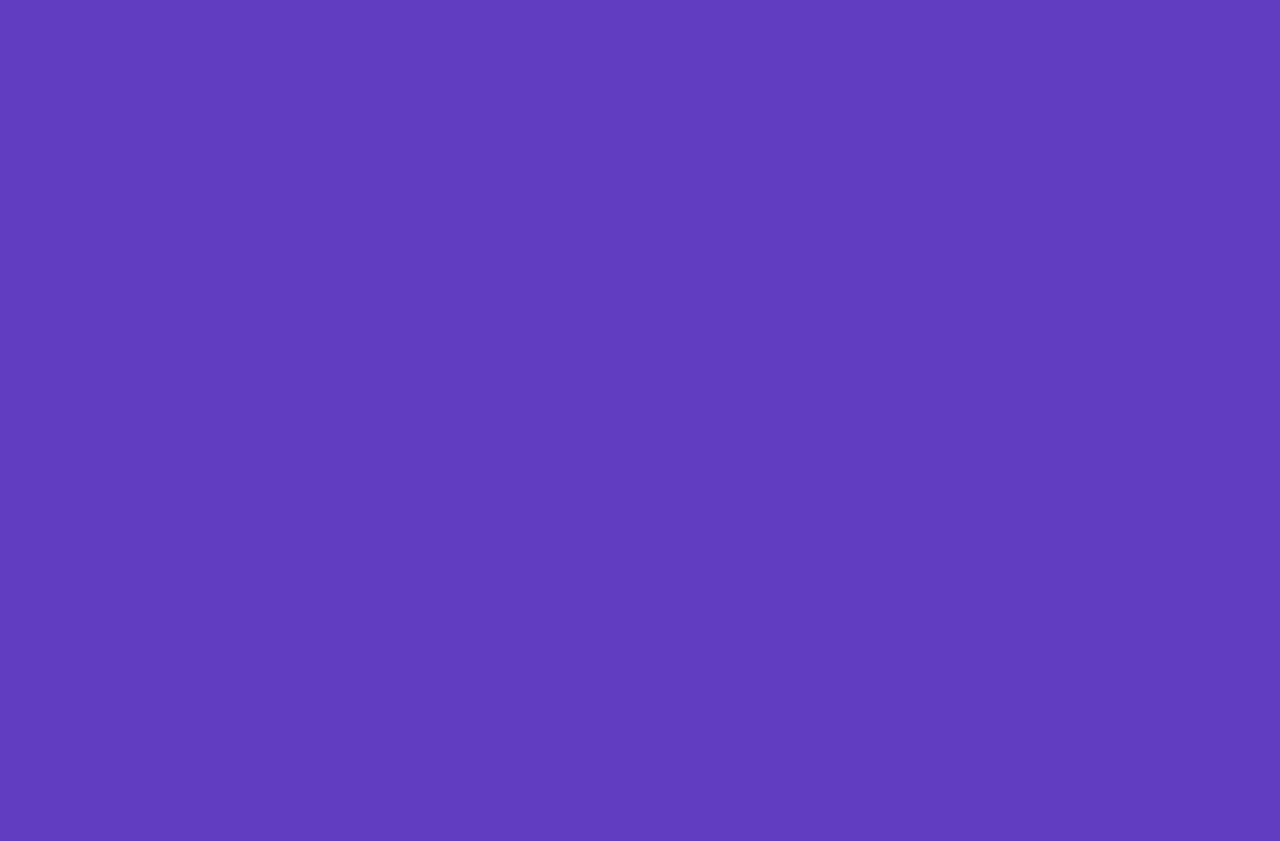
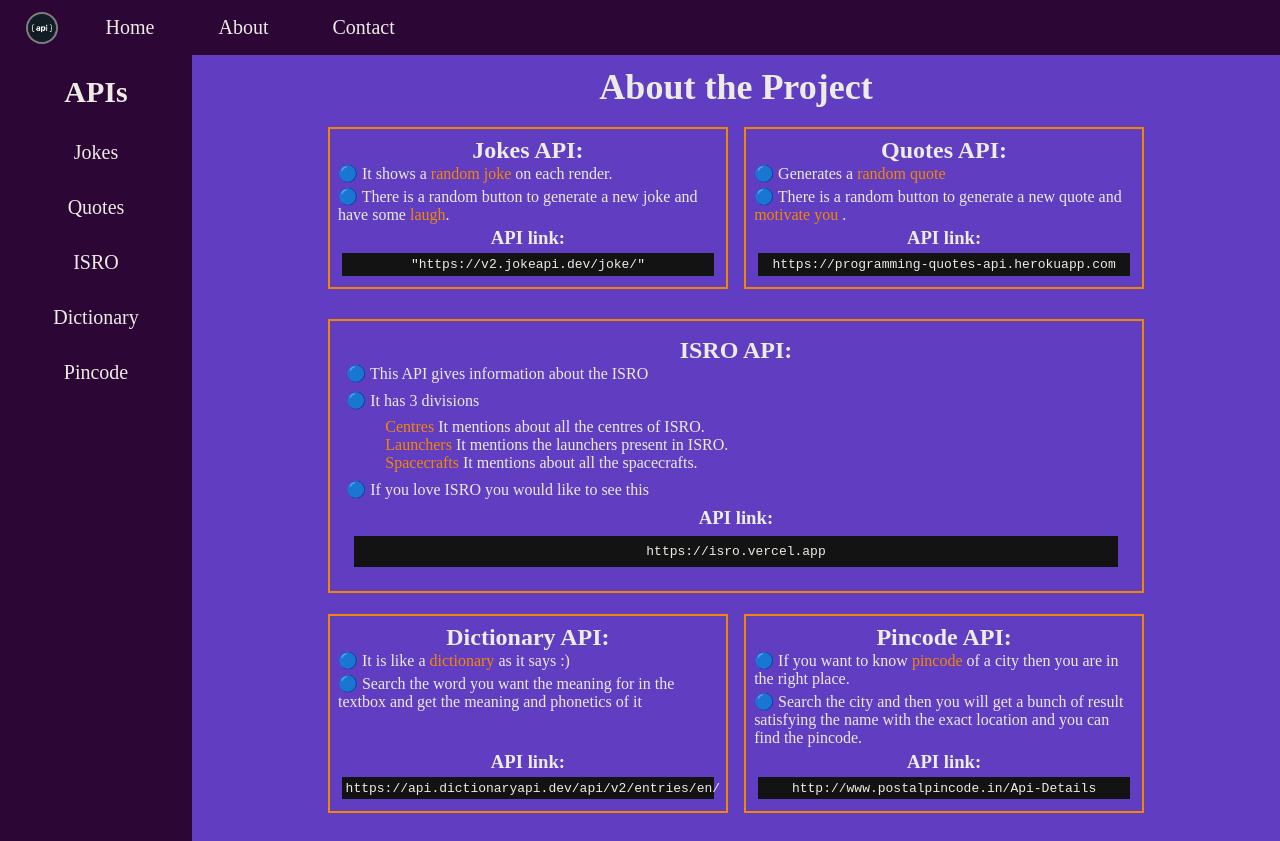
Before and after one commit to dev-shetty/javaScript, a React (Vite) app in the folder The API Fantasy/: page /about in a window 1280 px wide. Before the commit this address had no page. Before the commit the page ends 800 px from the top, so only its background shows below. Built offline with nearby package versions, Linux system fonts and the light colour scheme.

Commit message:
Added about page

```diff
--- a/The API Fantasy/src/App.jsx
+++ b/The API Fantasy/src/App.jsx
@@ -9,7 +9,7 @@ import Centres from "./Components/ISRO/Centres/Centres";
 import Launchers from "./Components/ISRO/Launchers/Launchers";
 import DictionaryPage from "./Main Components/DictionaryPage";
 import PincodePage from "./Main Components/PincodePage";
-import AnimalPage from "./Main Components/AnimalPage";
+import AboutPage from "./Main Components/AboutPage";
 
 function App() {
   return (
@@ -27,7 +27,7 @@ function App() {
           </Route>
           <Route path="/dictionary" element={<DictionaryPage />} />
           <Route path="/pincode" element={<PincodePage />} />
-          <Route path="/animals" element={<AnimalPage />} />
+          <Route path="/about" element={<AboutPage />} />
         </Routes>
       </Router>
     </>
--- /dev/null
+++ b/The API Fantasy/src/Components/About/About.css
@@ -0,0 +1,56 @@
+#about {
+    margin-bottom: 5%;
+}
+#about > h1 {
+    text-align: center;
+    margin-block: 1%;
+    font-size: 2.25em;
+}
+#about > main {
+    width: 75%;
+    margin: auto;
+    display: flex;
+    gap: 2%;
+    flex-wrap: wrap;
+    display: grid;
+    grid-template-columns: 1fr 1fr;
+}
+.api-reference {
+    border: 2px solid var(--pop-color);
+    display: flex;
+    flex-direction: column;
+    padding: 2%;
+    margin-top: 2%;
+}
+.api-reference > p {
+    margin-bottom: 1%;
+}
+.api-reference > h2,
+.api-reference > h3 {
+    text-align: center;
+}
+.api-reference > h3 {
+    margin-top: auto;
+}
+.api-reference > p::before {
+    content: "🔵 ";
+}
+.api-reference > kbd {
+    background-color: #131313;
+    color: var(--text-color);
+    padding: 1%;
+    text-align: center;
+    margin: 1%;
+}
+.api-reference span {
+    color: var(--pop-color)
+}
+#about-isro {
+    grid-column: 1 / 3;
+}
+.api-reference li {
+    margin-left: 5%;
+}
+.api-reference ul {
+    margin-bottom: 1%;
+}
--- /dev/null
+++ b/The API Fantasy/src/Components/About/About.jsx
@@ -0,0 +1,82 @@
+import React from "react";
+import "./About.css";
+
+function About() {
+  return (
+    <div id="about">
+      <h1>About the Project</h1>
+      <main>
+        <div className="api-reference" id="about-joke">
+          <h2>Jokes API: </h2>
+          <p>
+            It shows a <span>random joke</span> on each render.{" "}
+          </p>
+          <p>
+            There is a random button to generate a new joke and have some{" "}
+            <span>laugh</span>.
+          </p>
+          <h3>API link:</h3>
+          <kbd>"https://v2.jokeapi.dev/joke/"</kbd>
+        </div>
+        <div className="api-reference" id="about-quotes">
+          <h2>Quotes API: </h2>
+          <p>
+            Generates a <span>random quote</span>
+          </p>
+          <p>
+            There is a random button to generate a new quote and{" "}
+            <span> motivate you </span>.
+          </p>
+          <h3>API link:</h3>
+          <kbd>https://programming-quotes-api.herokuapp.com</kbd>
+        </div>
+        <div className="api-reference" id="about-isro">
+          <h2>ISRO API: </h2>
+          <p>This API gives information about the ISRO </p>
+          <p>It has 3 divisions</p>
+          <ul>
+            <li>
+              <span>Centres</span> It mentions about all the centres of ISRO.
+            </li>
+            <li>
+              <span>Launchers</span> It mentions the launchers present in ISRO.
+            </li>
+            <li>
+              <span>Spacecrafts</span> It mentions about all the spacecrafts.
+            </li>
+          </ul>
+          <p>If you love ISRO you would like to see this</p>
+          <h3>API link:</h3>
+          <kbd>https://isro.vercel.app</kbd>
+        </div>
+        <div className="api-reference" id="dicitionary-quotes">
+          <h2>Dictionary API: </h2>
+          <p>
+            It is like a <span>dictionary</span> as it says :)
+          </p>
+          <p>
+            Search the word you want the meaning for in the textbox and get the
+            meaning and phonetics of it
+          </p>
+          <h3>API link:</h3>
+          <kbd>https://api.dictionaryapi.dev/api/v2/entries/en/</kbd>
+        </div>
+        <div className="api-reference" id="dicitionary-quotes">
+          <h2>Pincode API: </h2>
+          <p>
+            If you want to know <span>pincode</span> of a city then you are in
+            the right place.
+          </p>
+          <p>
+            Search the city and then you will get a bunch of result satisfying
+            the name with the exact location and you can find the pincode.
+          </p>
+          <h3>API link:</h3>
+          <kbd>http://www.postalpincode.in/Api-Details</kbd>
+        </div>
+      </main>
+    </div>
+  );
+}
+
+export default About;
--- a/The API Fantasy/src/Components/Animals/Animals.css
+++ /dev/null
@@ -1,16 +0,0 @@
-#animals {
-    justify-content: center;
-    align-items: center;
-    display: flex;
-    flex-direction: column;
-}
-#animals > h1 {
-    font-size: 3em;
-}
-#animals > main {
-    border: 2px solid;
-    width: 70%;
-}
-#animals img {
-    width: 15%;
-}
--- a/The API Fantasy/src/Components/Animals/Animals.jsx
+++ /dev/null
@@ -1,35 +0,0 @@
-import React from "react";
-import { useRef } from "react";
-import "./Animals.css";
-
-function Animals() {
-  const randomAnimal = useRef(null);
-  const url = "https://zoo-animal-api.herokuapp.com/animals/rand";
-  function getRandomAnimals() {
-    fetch(url)
-      .then((response) => response.json())
-      .then((animal) => {
-        console.log(animal);
-        const { name, animal_type, geo_range, habitat, image_link, diet } =
-          animal;
-
-        const img = document.createElement("img");
-        img.setAttribute("src", image_link);
-      });
-  }
-  getRandomAnimals();
-  return (
-    <div id="animals">
-      <h1>Random Animal</h1>
-      <main ref={randomAnimal}>
-        <h1 className="animal-name"></h1>
-        <p className="animal-type"></p>
-        <p className="geological-range"></p>
-        <p className="habitat"></p>
-        <p className="diet"></p>
-      </main>
-    </div>
-  );
-}
-
-export default Animals;
--- a/The API Fantasy/src/Components/Navbar/Navbar.jsx
+++ b/The API Fantasy/src/Components/Navbar/Navbar.jsx
@@ -14,7 +14,7 @@ function Navbar() {
           <Link to="/">Home</Link>
         </li>
         <li>
-          <a href="#">About</a>
+          <Link to="/about">About</Link>
         </li>
         <li>
           <a href="#">Contact</a>
--- a/The API Fantasy/src/Components/Sidebar/Sidebar.css
+++ b/The API Fantasy/src/Components/Sidebar/Sidebar.css
@@ -1,7 +1,7 @@
 aside {
     padding-top: 2%;
     background-color: var(--navbar-color);
-    min-height: 92vh;
+    min-height: max(92vh, 100%);
     font-size: 1.25em;
 }
 aside > ul > li:first-child {
@@ -13,6 +13,8 @@ aside > ul {
     display: flex;
     flex-direction: column;
     width: 100%;
+    position: sticky;
+    top: 2%;
 }
 aside > ul > li {
     padding: 1rem;
--- a/The API Fantasy/src/Components/Sidebar/Sidebar.jsx
+++ b/The API Fantasy/src/Components/Sidebar/Sidebar.jsx
@@ -22,9 +22,6 @@ function Sidebar() {
         <li>
           <Link to="/pincode">Pincode</Link>
         </li>
-        <li>
-          <Link to="/animals">Animals</Link>
-        </li>
       </ul>
     </aside>
   );
--- a/The API Fantasy/src/Main Components/AnimalPage.jsx
+++ b/The API Fantasy/src/Main Components/AboutPage.jsx
@@ -1,16 +1,16 @@
 import React from "react";
+import About from "../Components/About/About";
 import Navbar from "../Components/Navbar/Navbar";
 import Sidebar from "../Components/Sidebar/Sidebar";
-import Animals from "../Components/Animals/Animals";
 
-function AnimalPage() {
+function AboutPage() {
   return (
     <>
       <Navbar />
       <Sidebar />
-      <Animals />
+      <About />
     </>
   );
 }
 
-export default AnimalPage;
+export default AboutPage;
```
